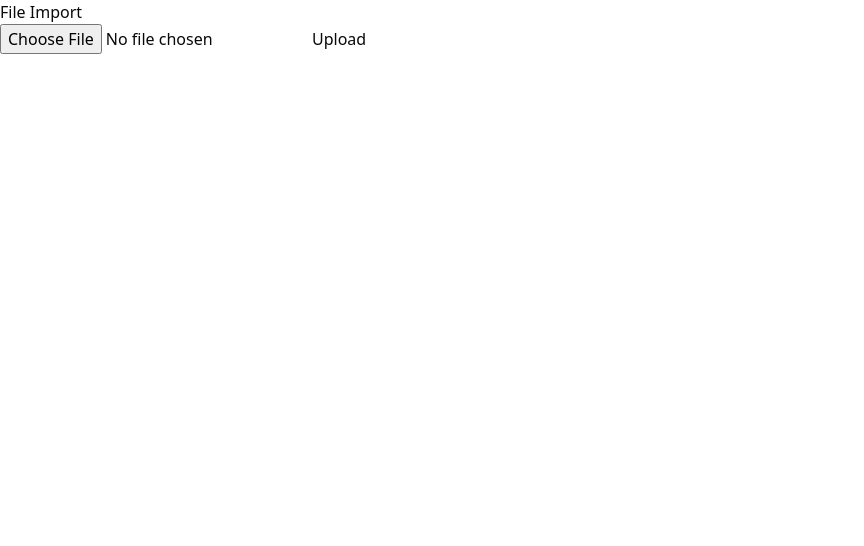
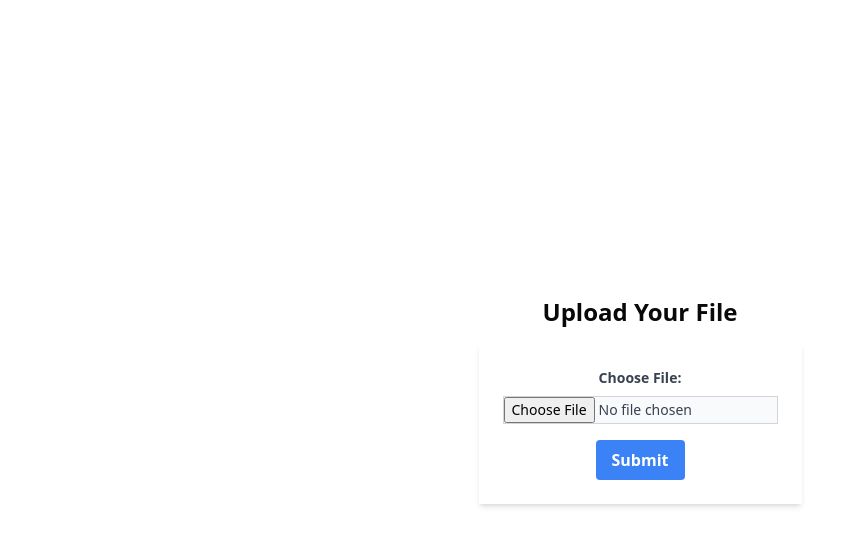
Before and after one commit to adrianbb05/training_charts, a React (Create React App) app: page / in a window 1280 px wide. Shown: the top 546 px of the page, without its empty margins (0-864 px from the left). Built offline with nearby package versions, Linux system fonts and the light colour scheme.

Commit message:
error fix

```diff
--- a/src/components/FileUpload.tsx
+++ b/src/components/FileUpload.tsx
@@ -27,13 +27,28 @@ export function FileUpload({setIsUploaded}: FileUploadProps) {
 
     return (
         <>
-            <h2>File Import</h2>
-            <div>
-                <form onSubmit={handleSubmit}>
-                    <input type="file" onChange={handleFileChange}/>
-                    <button type="submit">Upload</button>
-                </form>
+            <div className="grid place-items-center h-screen">
+                <div className="text-center">
+                    <h1 className="mb-4 text-2xl font-bold">Upload Your File</h1>
+                    <form className="w-full max-w-sm bg-white p-6 rounded-lg shadow-md" onSubmit={handleSubmit}>
+                        <div className="mb-4">
+                            <label htmlFor="file-upload" className="block text-gray-700 text-sm font-bold mb-2">Choose
+                                File:</label>
+                            <input id="file-upload" type="file"
+                                   className="block w-full text-sm text-gray-700 border border-gray-300 rounded-lg cursor-pointer bg-gray-50 focus:outline-none"
+                                   onChange={handleFileChange}
+                            />
+
+                        </div>
+                        <button type="submit"
+                                className="bg-blue-500 hover:bg-blue-700 text-white font-bold py-2 px-4 rounded focus:outline-none focus:shadow-outline"
+                        >
+                            Submit
+                        </button>
+                    </form>
+                </div>
             </div>
         </>
-    );
+    )
+        ;
 }
--- a/src/components/charts/ExerciseChart.tsx
+++ b/src/components/charts/ExerciseChart.tsx
@@ -28,7 +28,7 @@ export function ExerciseChart({exerciseToDisplay, chartType}: ExerciseChartProps
     let chartTitle: string = setChartTitleName(chartType)
     workoutExerciseMap.forEach((exercise, workout) => {
         let sets: Set[] = exercise.sets
-        let chartElement: SimpleChartElement = setChartElement(chartType, sets, chartConfig, workout);
+        let chartElement: SimpleChartElement = setChartElement(chartType, sets, chartConfig, workout, false);
         chartData.push(chartElement)
     })
     return (
--- a/src/components/charts/ExerciseComparisonChart.tsx
+++ b/src/components/charts/ExerciseComparisonChart.tsx
@@ -11,6 +11,7 @@ import {Set} from "../../utils/entities/Set"
 import {ExerciseChartType} from "./ExerciseChart";
 import {Exercise} from "../../utils/entities/Exercise";
 import {Workout} from "../../utils/entities/Workout";
+import {ComparisonExercises, getBiggestExerciseMap, handleDataCreation} from "../../utils/chart/ComparisionHelper";
 
 
 interface ExerciseComparisonProps {
@@ -19,42 +20,19 @@ interface ExerciseComparisonProps {
     chartType: ExerciseChartType
 }
 
-interface ComparisonExercises {
-    exercise1: number,
-    exercise2?: number
-}
-
 export function ExerciseComparison({exercise1, exercise2, chartType}: ExerciseComparisonProps) {
     let workouts = getWorkouts();
     let workoutsExercise1Map: Map<Workout, Exercise> = workoutsToMap(workouts, exercise1);
     let workoutsExercise2Map: Map<Workout, Exercise> = workoutsToMap(workouts, exercise2);
-
-    let data: Map<number, ComparisonExercises> = new Map()
-
-    let nodeIndex = 0;
-    workoutsExercise1Map.forEach((exercise, workout) => {
-        let sets: Set[] = exercise.sets
-        let chartElement = setChartElement(chartType, sets, chartConfig, workout)
-        data.set(nodeIndex, {
-            exercise1: chartElement.exercise,
-        })
-        nodeIndex++
-    })
-
-    nodeIndex = 0
-    workoutsExercise2Map.forEach((exercise, workout) => {
-        let sets: Set[] = exercise.sets
-        let chartElement = setChartElement(chartType, sets, chartConfig, workout)
-        if (data.has(nodeIndex)) {
-            // @ts-ignore
-            const comparison: ComparisonExercises = data.get(nodeIndex);
-            comparison.exercise2 = chartElement.exercise
-        }
-        nodeIndex++
-    })
+    let biggestExerciseMap: Map<Workout, Exercise> = getBiggestExerciseMap(workoutsExercise1Map, workoutsExercise2Map)
+    let data
+    if (biggestExerciseMap === workoutsExercise1Map) {
+        data = handleDataCreation(workoutsExercise1Map, workoutsExercise2Map, chartType, chartConfig);
+    } else {
+        data = handleDataCreation(workoutsExercise2Map, workoutsExercise1Map, chartType, chartConfig)
+    }
 
     let mappedData = mapDataToChartData(data)
-
     return <div>
         <ExerciseComparisonChart chartData={mappedData} title={`Comparison between ${exercise1} and ${exercise2}`}/>
     </div>
--- /dev/null
+++ b/src/utils/chart/ComparisionHelper.ts
@@ -0,0 +1,45 @@
+import {Workout} from "../entities/Workout";
+import {Exercise} from "../entities/Exercise";
+import {ExerciseChartType} from "../../components/charts/ExerciseChart";
+import {Set} from "../entities/Set";
+import {setChartElement} from "../chartCreationUtils";
+import {ChartConfig} from "../../components/ui/chart";
+
+export interface ComparisonExercises {
+    exercise1: number,
+    exercise2?: number
+}
+
+export function handleDataCreation(biggerWorkoutExerciseMap: Map<Workout, Exercise>, smallerWorkoutExerciseMap: Map<Workout, Exercise>, chartType: ExerciseChartType, chartConfig: ChartConfig) {
+    let data: Map<number, ComparisonExercises> = new Map()
+    let nodeIndex = 0;
+    biggerWorkoutExerciseMap.forEach((exercise, workout) => {
+        let sets: Set[] = exercise.sets
+        let chartElement = setChartElement(chartType, sets, chartConfig, workout, true)
+        data.set(nodeIndex, {
+            exercise1: chartElement.exercise,
+        })
+        nodeIndex++
+    })
+
+    nodeIndex = 0
+    smallerWorkoutExerciseMap.forEach((exercise, workout) => {
+        let sets: Set[] = exercise.sets
+        let chartElement = setChartElement(chartType, sets, chartConfig, workout, true)
+        if (data.has(nodeIndex)) {
+            // @ts-ignore
+            const comparison: ComparisonExercises = data.get(nodeIndex);
+            comparison.exercise2 = chartElement.exercise
+        }
+        nodeIndex++
+    })
+    return data
+}
+
+export function getBiggestExerciseMap(workoutsExercise1Map: Map<Workout, Exercise>, workoutsExercise2Map: Map<Workout, Exercise>) {
+    if (workoutsExercise1Map.size > workoutsExercise2Map.size) {
+        return workoutsExercise1Map
+    } else {
+        return workoutsExercise2Map
+    }
+}
--- a/src/utils/chartCreationUtils.ts
+++ b/src/utils/chartCreationUtils.ts
@@ -2,16 +2,15 @@ import {Set} from "./entities/Set";
 import {ExerciseChartType} from "../components/charts/ExerciseChart";
 import {ChartConfig} from "../components/ui/chart"
 import {Workout} from "./entities/Workout";
-import {ComparisonChartConfig} from "../components/charts/ExerciseComparisonChart";
 
 export interface SimpleChartElement {
     workoutDate: string,
     exercise: number
 }
 
-export function setChartElement(chartType: ExerciseChartType, sets: Set[], chartConfig: ChartConfig, workout: Workout): SimpleChartElement {
+export function setChartElement(chartType: ExerciseChartType, sets: Set[], chartConfig: ChartConfig, workout: Workout, isDoubleChart: boolean): SimpleChartElement {
     let variableToShow: number = 0
-    handleChartConfig(chartConfig, "kg")
+    handleChartConfig(chartConfig, "kg", isDoubleChart)
     sets.forEach(set => {
         switch (chartType) {
             case ExerciseChartType.MAX_WEIGHT: {
@@ -34,7 +33,7 @@ export function setChartElement(chartType: ExerciseChartType, sets: Set[], chart
             }
             case ExerciseChartType.TOTAL_REPS: {
                 variableToShow += set.reps
-                handleChartConfig(chartConfig, "reps")
+                handleChartConfig(chartConfig, "reps", isDoubleChart)
                 break
             }
         }
@@ -68,12 +67,12 @@ export function setChartTitleName(chartType: ExerciseChartType): string {
     return chartTitle;
 }
 
-function handleChartConfig(chartConfig: ChartConfig, valueToSet: string) {
-    if (chartConfig satisfies ComparisonChartConfig) {
+function handleChartConfig(chartConfig: ChartConfig, valueToSet: string, isDoubleChart: boolean) {
+    if (isDoubleChart) {
         chartConfig.exercise1.label = valueToSet
         chartConfig.exercise2.label = valueToSet
-    } else {
-        chartConfig.exercise1.label = valueToSet
+    } else if (chartConfig satisfies ChartConfig) {
+        chartConfig.exercise.label = valueToSet
     }
 }
 
```
